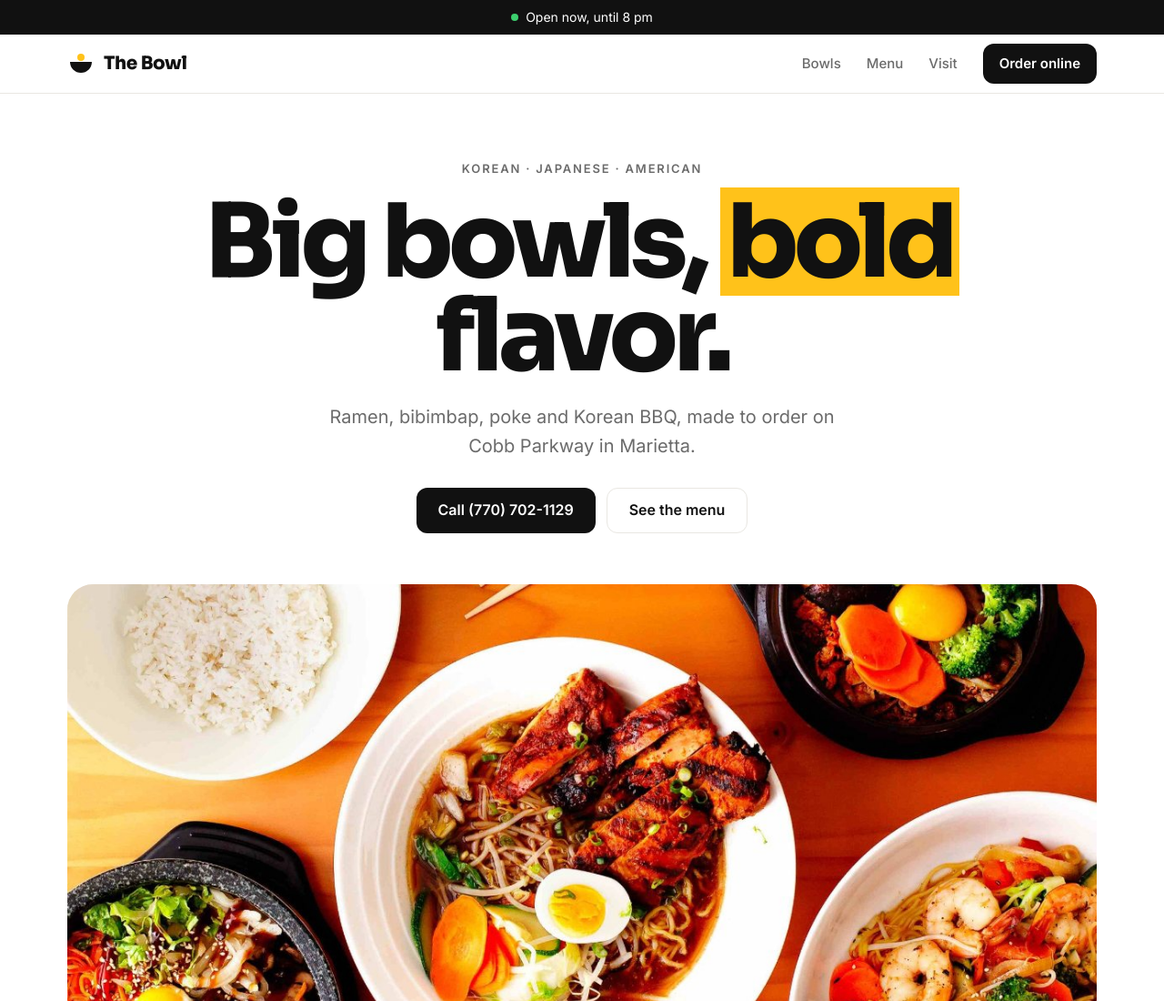
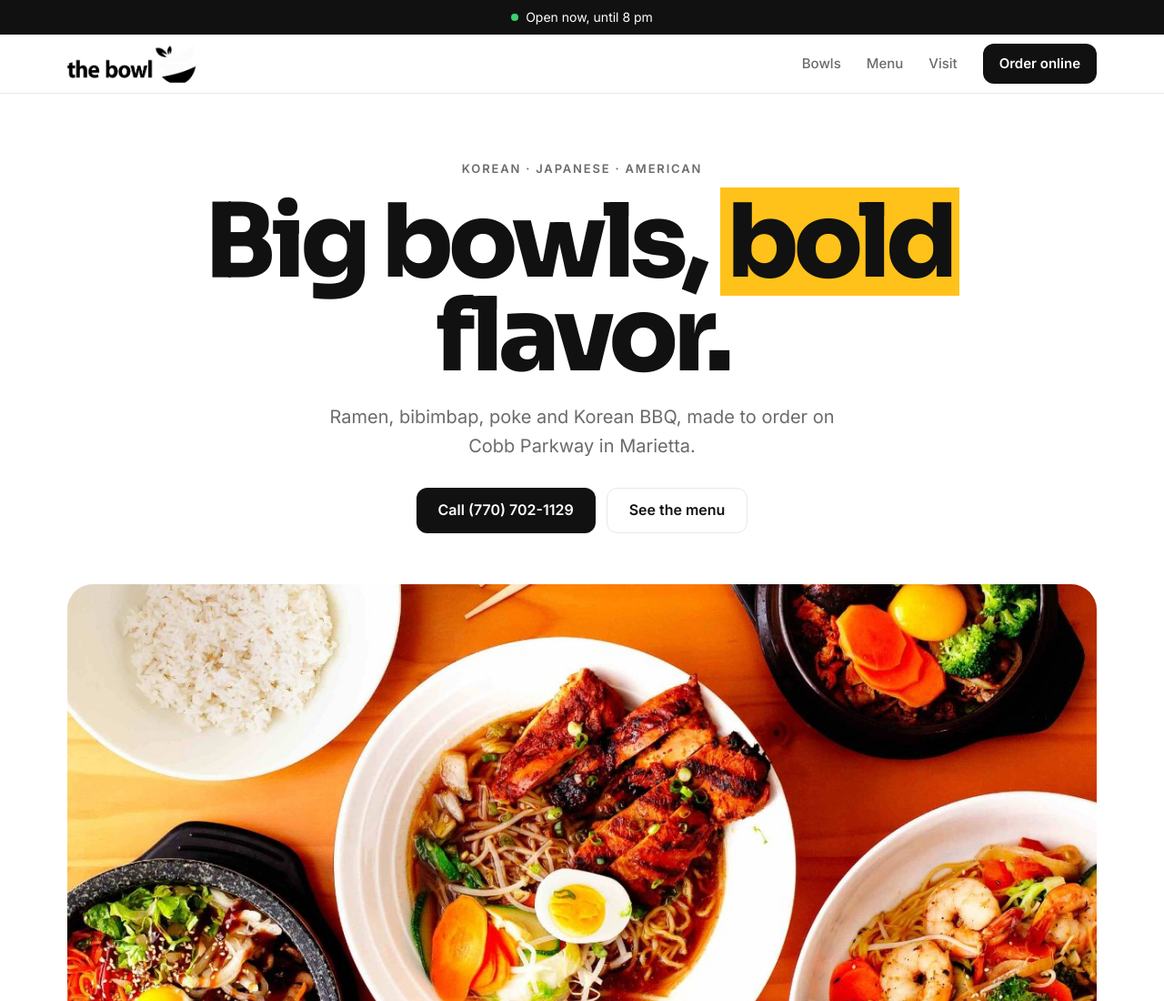
Before and after one commit to Krish-x-Patel/the-bowl, a plain HTML site: page index.html in a window 1280 px wide. Shown: the top 1100 px of the page at 91% size. Drawn offline with Linux system fonts and the light colour scheme.

Commit message:
Use The Bowl's own logo for the favicon, home-screen icon and header
Co-Authored-By: Claude Opus 5.5 <noreply@anthropic.com>
Claude-Session: https://claude.ai/code/session_01Dy9P3JHjqA6jte8F2QKCyQ

```diff
--- a/index.html
+++ b/index.html
@@ -8,6 +8,9 @@
 <!-- Remove the next line to let search engines list the site. -->
 <meta name="robots" content="noindex, nofollow">
 <meta name="theme-color" content="#ffffff">
+<link rel="icon" href="favicon.ico" sizes="any">
+<link rel="icon" type="image/png" href="images/favicon-64.png">
+<link rel="apple-touch-icon" href="images/apple-touch-icon.png">
 <link rel="preconnect" href="https://fonts.googleapis.com">
 <link rel="preconnect" href="https://fonts.gstatic.com" crossorigin>
 <link href="https://fonts.googleapis.com/css2?family=Sora:wght@400;600;800&family=Inter:wght@400;500;600&display=swap" rel="stylesheet">
@@ -67,7 +70,10 @@
   nav.main{position:sticky;top:0;z-index:30;background:color-mix(in srgb,var(--bg) 92%,transparent);backdrop-filter:blur(10px);border-bottom:1px solid var(--line)}
   nav.main .wrap{display:flex;align-items:center;justify-content:space-between;height:var(--nav);gap:16px}
   .logo{display:flex;align-items:center;gap:10px;text-decoration:none;font-family:Sora,sans-serif;font-weight:800;font-size:20px;letter-spacing:-.02em}
-  .logo svg{flex:none}
+  .logo img{height:42px;width:auto}
+  @media (max-width:380px){ .logo img{height:28px} }
+  @media (prefers-color-scheme: dark){ :root:not([data-theme="light"]) .logo img{filter:invert(1)} }
+  :root[data-theme="dark"] .logo img{filter:invert(1)}
   .links{display:flex;align-items:center;gap:28px;font-size:15px;font-weight:500}
   .links a{text-decoration:none;color:var(--muted)}
   .links a:hover{color:var(--ink)}
@@ -189,10 +195,7 @@
 
 <nav class="main" aria-label="Main">
   <div class="wrap">
-    <a class="logo" href="#top" aria-label="The Bowl, back to top">
-      <svg width="30" height="30" viewBox="0 0 30 30" aria-hidden="true"><path d="M3 13h24a12 12 0 0 1-24 0z" fill="currentColor"/><circle cx="15" cy="8" r="4" fill="#ffc21a"/></svg>
-      The Bowl
-    </a>
+    <a class="logo" href="#top" aria-label="The Bowl, back to top"><img src="images/logo.png" alt="The Bowl" width="143" height="42"></a>
     <div class="links">
       <a class="hide" href="#bowls">Bowls</a>
       <a class="hide" href="#menu">Menu</a>
--- a/tools/check.js
+++ b/tools/check.js
@@ -16,6 +16,7 @@ const ok = (c, m) => { if (c) pass++; else { fail++; console.log('FAIL:', m); }
     const sw = await p.evaluate(() => document.documentElement.scrollWidth);
     ok(sw <= vp.width, `${vp.n} horizontal scroll ${sw} > ${vp.width}`);
     ok(await p.$('meta[name=robots][content*=noindex]') !== null, 'noindex missing');
+    ok(await p.$('link[rel=icon]') !== null && await p.$('link[rel=apple-touch-icon]') !== null, 'favicon links');
     const bad = await p.evaluate(() => [...document.querySelectorAll('a[href^="#"]')].map(a => a.getAttribute('href')).filter(h => h.length > 1 && !document.querySelector(h)));
     ok(bad.length === 0, 'broken in-page links: ' + bad);
     const small = await p.evaluate(() => [...document.querySelectorAll('.btn,.tab')].filter(e => e.offsetParent && e.getBoundingClientRect().height < 42).length);
```
Also changed, not shown: legal.html (+4 -1 lines), tools/template.html (+8 -5 lines), favicon.ico (added), images/apple-touch-icon.png (added), images/favicon-64.png (added), images/icon-512.png (added), images/logo.png (added).
